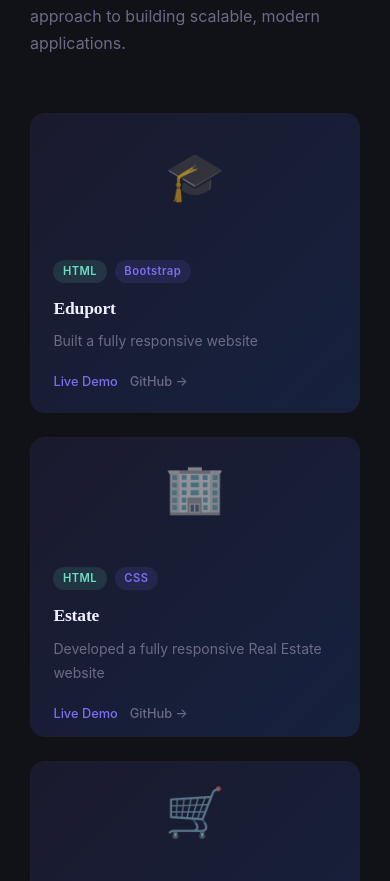
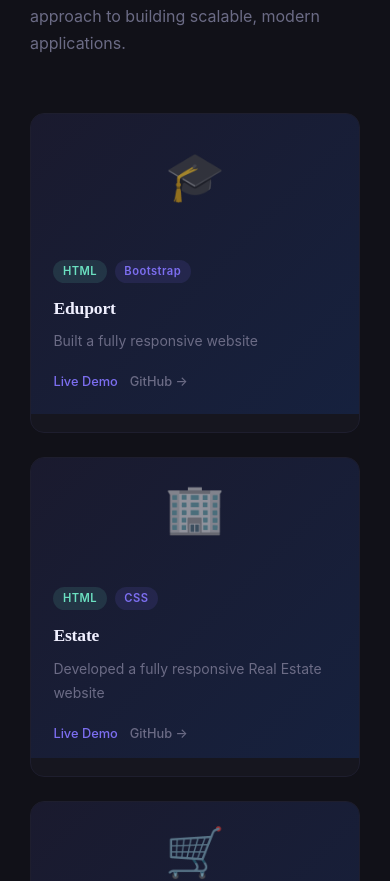
Before and after one commit to Web864/portfolio, a React app: page / in a window 390 px wide. Shown: the part 3890-4771 px from the top of the page. Built offline with nearby package versions, Linux system fonts and the light colour scheme; the HTML template or start-up script is replaced by a standard one.

Commit message:
responsive

```diff
--- a/src/App.css
+++ b/src/App.css
@@ -484,7 +484,7 @@ section {
     overflow: hidden;
     transition: border-color 0.25s, transform 0.25s;
     position: relative;
-    flex: 1 300px;
+    flex: 1 320px;
 }
 
 /* ----------------Expirence----------- */
```
